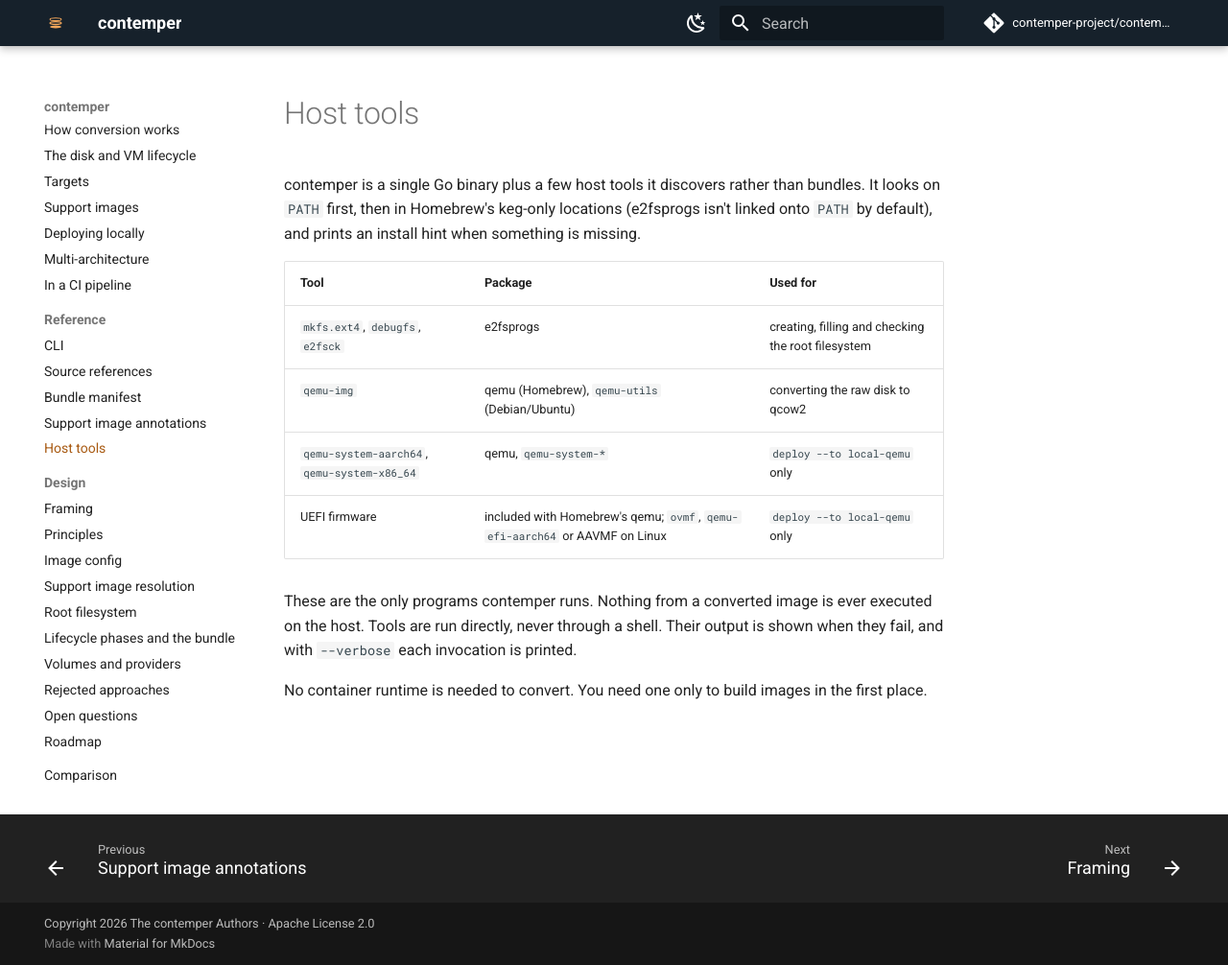
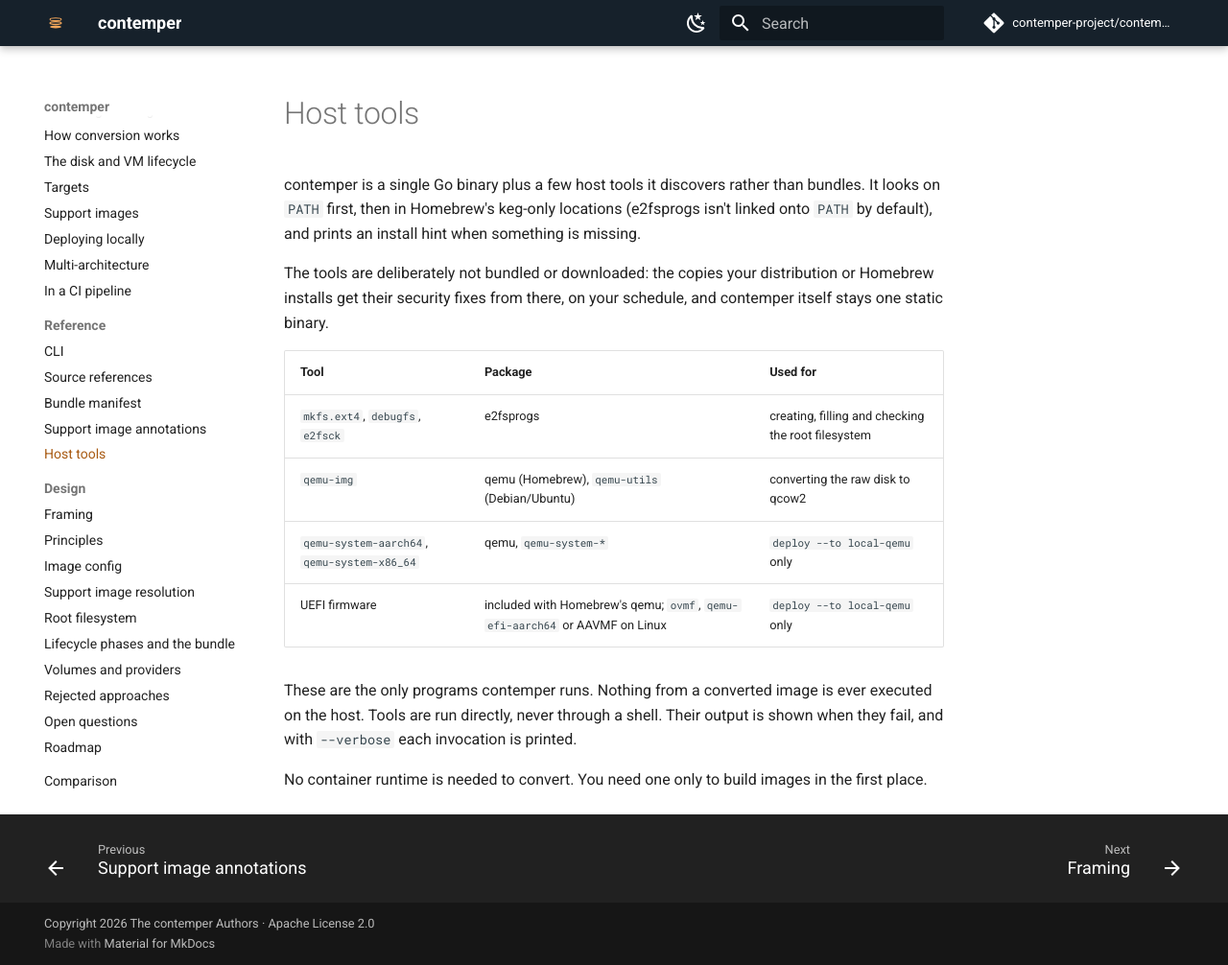
Before and after one commit to DarkressX/contemper, an MkDocs documentation site: the page built from docs/reference/host-tools.md, in a window 1280 px wide and 1006 px high. Shown: the whole window at 96% size. Built offline with MkDocs 1.6.1 and Material for MkDocs 9.7.7, drawn with Linux system fonts in a browser that asks for light colours; comment, search, counter and statistics services are not loaded.

Commit message:
docs(reference): explain why host tools aren't bundled
Also drop the claim that docker save with the classic image store needs
docker-archive:, which contradicts the oci-archive: row: Docker 25 and
later write an OCI layout with either store.

Co-Authored-By: Claude Opus 5.5 <noreply@anthropic.com>
Signed-off-by: Stephan Peijnik-Steinwender <speijnik@gmail.com>

```diff
--- a/docs/reference/host-tools.md
+++ b/docs/reference/host-tools.md
@@ -4,6 +4,10 @@ contemper is a single Go binary plus a few host tools it discovers
 rather than bundles. It looks on `PATH` first, then in Homebrew's
 keg-only locations (e2fsprogs isn't linked onto `PATH` by default), and
 prints an install hint when something is missing.
+
+The tools are deliberately not bundled or downloaded: the copies your
+distribution or Homebrew installs get their security fixes from there,
+on your schedule, and contemper itself stays one static binary.
 
 | Tool | Package | Used for |
 | --- | --- | --- |
```
Also changed, not shown: docs/reference/sources.md (+1 -1 lines).
